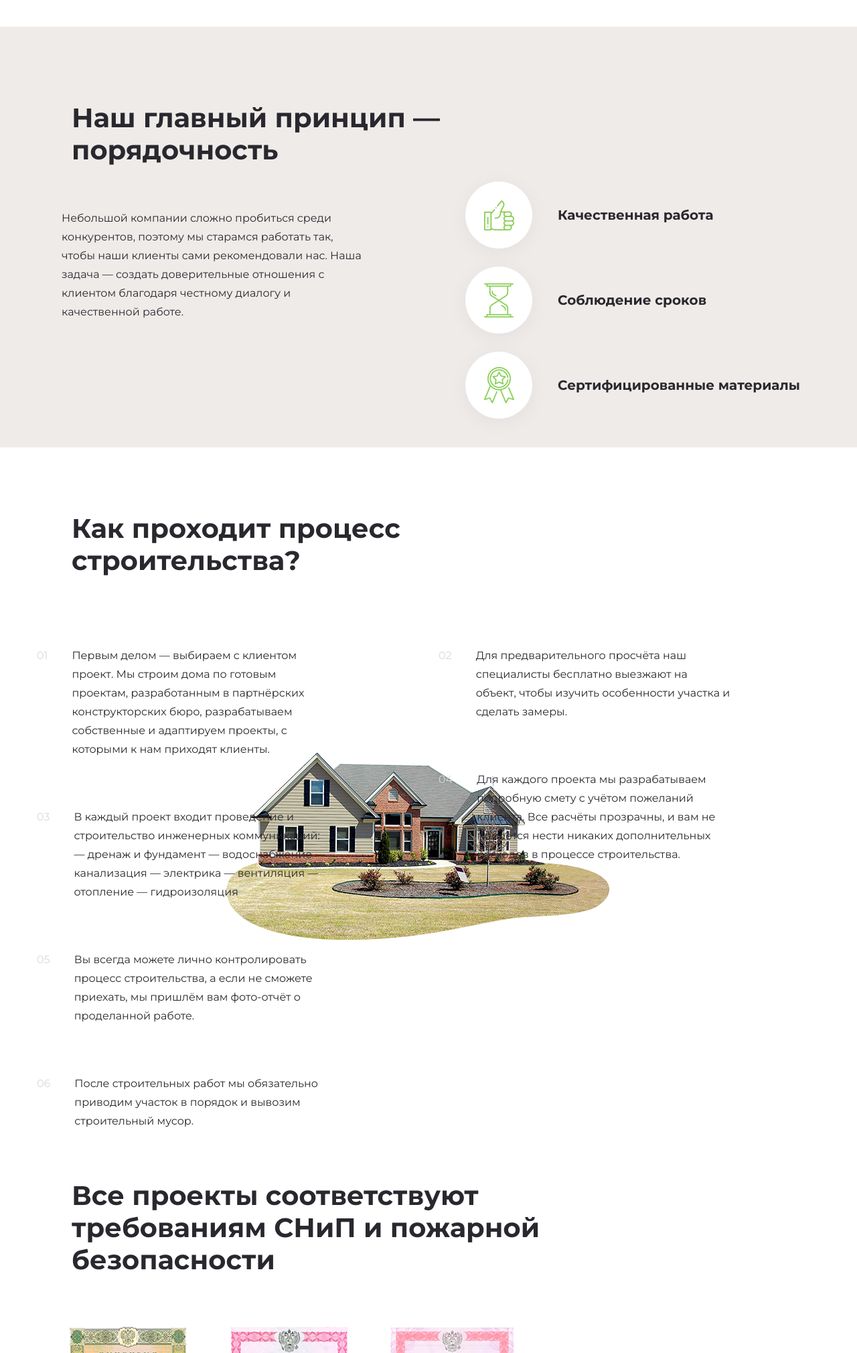
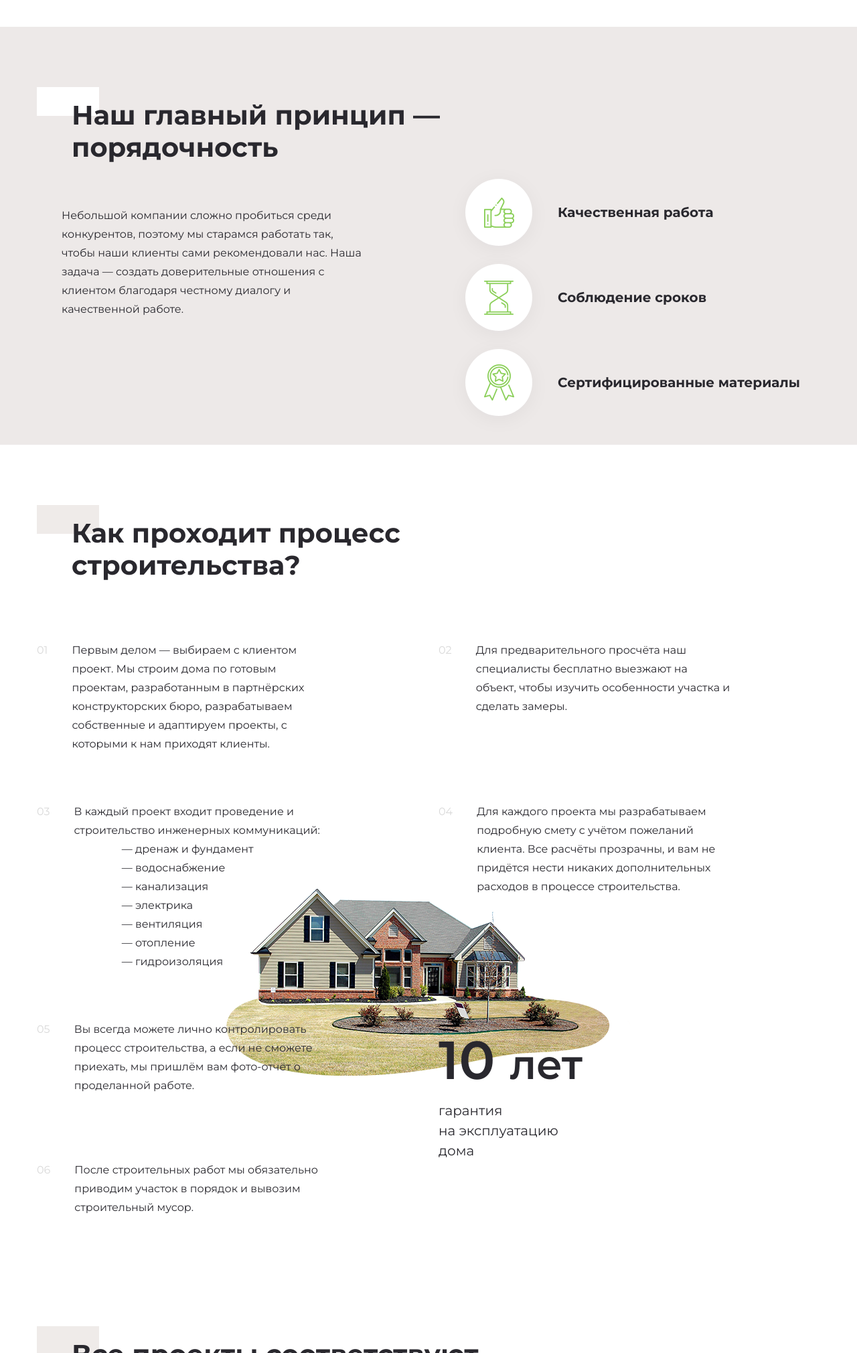
Before and after one commit to coatceatl/cottage, a website: page index.html in a window 1280 px wide. Shown: the part 780-2800 px from the top of the page at 67% size. Drawn offline with nearby package versions, Linux system fonts and the light colour scheme.

Commit message:
changed bg for block safity

```diff
--- a/css/style.css
+++ b/css/style.css
@@ -85,8 +85,8 @@ body {
   font-weight: 700;
   text-transform: uppercase;
   letter-spacing: 1.2px;
-  padding: 23px 33px 18px 32px;
-  margin-top: 39px;
+  padding: 19px 33px 14px 32px;
+  margin-top: 32px;
   cursor: pointer;
 }
 .btn-request:focus {
@@ -222,6 +222,9 @@ body {
   width: 270px;
   height: 270px;
 }
+.services__content.block {
+  background: url(../img/block-1.png) no-repeat;
+}
 .services__content.active {
   background-color: #8bcf59;
   opacity: 0.78;
@@ -244,15 +247,18 @@ body {
   font-weight: 400;
   margin-left: 7px;
 }
+.services__time {
+  align-items: baseLine;
+}
 .star {
-  width: 8px;
-  height: 13px;
+  width: 5px;
+  height: 10px;
   background-color: #fff;
   margin-right: 2px;
 }
 .star-1 {
-  width: 8px;
-  height: 13px;
+  width: 5px;
+  height: 10px;
   background-color: #fff;
   margin-right: 2px;
   opacity: 0.3;
@@ -262,15 +268,25 @@ body {
 /* points */
 
 .points {
-  margin: 87px 0 97px 0;
+  margin-top: 87px;
+  background-color: #ede9e8;
+}
+.block-title {
+  margin-top: 90px;
+  width: 93px;
+  height: 43px;
   background-color: #efebe9;
 }
+.block-title.white {
+  background-color: #fff;
+}
 .points__title h2 {
-  padding-top: 112px;
   padding-bottom: 15px;
   padding-left: 52px;
+  margin-top: -25px;
   font-size: 2.5rem;
   font-weight: 700;
+  z-index: 100;
 }
 .points__content {
   padding-left: 52px;
@@ -326,17 +342,26 @@ body {
 /* process */
 
 .process {
-  background: url(../img/house.png) center no-repeat;
+  background: url(../img/house.png) 50% 70% no-repeat;
 }
 .process__content {
   margin-bottom: 73px;
   margin-right: 134px;
 }
+.process__content span {
+  white-space: pre;
+}
 .process__title h2 {
   font-size: 2.5rem;
   font-weight: 700;
   padding-left: 52px;
-  padding-bottom: 96px;
+  margin-top: -25px;
+}
+.row-conformity {
+  margin-top: 81px;
+}
+.row.second {
+  padding-top: 87px;
 }
 .process__number {
   font-size: 1rem;
@@ -350,17 +375,39 @@ body {
   font-weight: 400;
   line-height: 28px;
 }
+.process__garanty span {
+  font-size: 1.25rem;
+  font-weight: 400;
+  /*white-space: pre;*/
+}
+.process__garanty span.years {
+  font-size: 3.8125rem;
+  font-weight: 600;
+}
+.process__garanty span.ten {
+  font-size: 5rem;
+  font-weight: 600;
+}
+.process__garanty.offset {
+  position: absolute;
+  right: 50px;
+  width: 300px;
+  height: 300px;
+  border: 10px solid #8bcf59;
+}
 
 /* safity */
 
 .safity {
-  background: url(../img/bg-safity.png) right bottom no-repeat;
+  background: url(../img/bg-safity.png) 100% bottom no-repeat,
+  url(../img/bg-logo.png) 73% 65% no-repeat;
 }
 .safity__title h2 {
   font-size: 2.5rem;
   font-weight: 700;
   padding-left: 52px;
   padding-bottom: 68px;
+  margin-top: -25px;
 }
 .safity__license {
   margin-left: 45px;
--- a/index.html
+++ b/index.html
@@ -3,7 +3,7 @@
   <head>
     <meta charset='utf-8'>
     <meta name='viewport' content='width=device-width, initial-scale=1.0, maximum-scale=1'>
-    <link href='https://fonts.googleapis.com/css?family=Montserrat:400,700&amp;subset=cyrillic' rel='stylesheet'>
+    <link href='https://fonts.googleapis.com/css?family=Montserrat:400,,600,700&amp;subset=cyrillic' rel='stylesheet'>
     <link href='https://stackpath.bootstrapcdn.com/bootstrap/4.1.1/css/bootstrap.min.css' rel='stylesheet' integrity='sha384-WskhaSGFgHYWDcbwN70/dfYBj47jz9qbsMId/iRN3ewGhXQFZCSftd1LZCfmhktB' crossorigin='anonymous'>
     <link rel='stylesheet' href='https://cdnjs.cloudflare.com/ajax/libs/OwlCarousel2/2.3.4/assets/owl.carousel.min.css' />
     <link rel='stylesheet' href='https://cdnjs.cloudflare.com/ajax/libs/OwlCarousel2/2.3.4/assets/owl.theme.default.min.css' />
@@ -81,7 +81,7 @@
           <div class='row'>
             <div class='col-lg-3 services-block'>
               <h5>Строительство<br /> домов из блоков</h5>
-              <div class='services__content active'>
+              <div class='services__content'>
                 <a href='#'><img src='img/block-1.png' alt=''></a>
                 <div class='services__content__progress'>
                   <div class='services__time d-flex'>
@@ -219,6 +219,7 @@
         <div class='container-my'>
           <div class='row'>
             <div class='col-lg-12 points__title'>
+              <div class='block-title white'></div>
               <h2>Наш главный принцип —<br />порядочность</h2>
             </div>
             <div class='col-lg-6 points__content'>
@@ -242,38 +243,17 @@
         <div class='container-my'>
           <div class='row'>
             <div class='col-lg-6 mr-auto process__title'>
+              <div class='block-title'></div>
               <h2>Как проходит процесс строительства?</h2>
             </div>
           </div>
-          <div class='row'>
+          <div class='row row-conformity flex-wrap'>
             <div class='col-lg-6'>
               <div class='process__content d-flex'>
                 <div class='process__number'>01</div>
                 <div class='process__text'>Первым делом — выбираем с клиентом проект. Мы строим
                  дома по готовым проектам, разработанным в партнёрских конструкторских бюро,
                  разрабатываем собственные и адаптируем проекты, с которыми к нам приходят клиенты.</div>
-              </div>
-              <div class='process__content d-flex'>
-                <div class='process__number'>03</div>
-                <div class='process__text'>В каждый проект входит проведение и строительство
-                 инженерных коммуникаций:
-                 — дренаж и фундамент
-                 — водоснабжение
-                 — канализация
-                 — электрика
-                 — вентиляция
-                 — отопление
-                 — гидроизоляция</div>
-              </div>
-              <div class='process__content d-flex'>
-                <div class='process__number'>05</div>
-                <div class='process__text'>Вы всегда можете лично контролировать процесс строительства,
-                  а если не сможете приехать, мы пришлём вам фото-отчёт о проделанной работе.</div>
-              </div>
-              <div class='process__content d-flex'>
-                <div class='process__number'>06</div>
-                <div class='process__text'>После строительных работ мы обязательно приводим участок
-                  в порядок и вывозим строительный мусор.</div>
               </div>
             </div>
             <div class='col-lg-6'>
@@ -282,11 +262,50 @@
                 <div class='process__text'>Для предварительного просчёта наш специалисты бесплатно
                  выезжают на объект, чтобы изучить особенности участка и сделать замеры.</div>
               </div>
+            </div>
+            <div class='col-lg-6'>
+              <div class='process__content d-flex'>
+                <div class='process__number'>03</div>
+                <div class='process__text'>В каждый проект входит проведение и строительство
+                  инженерных коммуникаций:
+                  <span>
+                 — дренаж и фундамент
+                 — водоснабжение
+                 — канализация
+                 — электрика
+                 — вентиляция
+                 — отопление
+                 — гидроизоляция</span>
+                </div>
+              </div>
+            </div>
+            <div class='col-lg-6'>
               <div class='process__content d-flex'>
                 <div class='process__number'>04</div>
                 <div class='process__text'>Для каждого проекта мы разрабатываем подробную смету с
                   учётом пожеланий клиента. Все расчёты прозрачны, и вам не придётся нести никаких
                   дополнительных расходов в процессе строительства.</div>
+              </div>
+            </div>
+            <div class='col-lg-6'>
+              <div class='process__content d-flex'>
+                <div class='process__number'>05</div>
+                <div class='process__text'>Вы всегда можете лично контролировать процесс строительства,
+                  а если не сможете приехать, мы пришлём вам фото-отчёт о проделанной работе.</div>
+              </div>
+            </div>
+            <div class='col-lg-6'>
+              <div class='process__garanty'>
+                <span class='ten'>10 </span><span class='years'>лет </span><br />
+                <span>гарантия<br />на эксплуатацию<br />дома</span>
+              </div>
+              <div class='offset'></div>
+            </div>
+            <div class='col-lg-6'>
+              <div class='process__content d-flex'>
+                <div class='process__number'>06</div>
+                <div class='process__text'>После строительных работ мы обязательно приводим участок
+                  в порядок и вывозим строительный мусор.</div>
               </div>
             </div>
           </div>
@@ -297,6 +316,7 @@
         <div class='container-my'>
           <div class='row'>
             <div class='col-lg-8 mr-auto safity__title'>
+              <div class='block-title'></div>
               <h2>Все проекты соответствуют требованиям СНиП и пожарной безопасности</h2>
             </div>
           </div>
```
